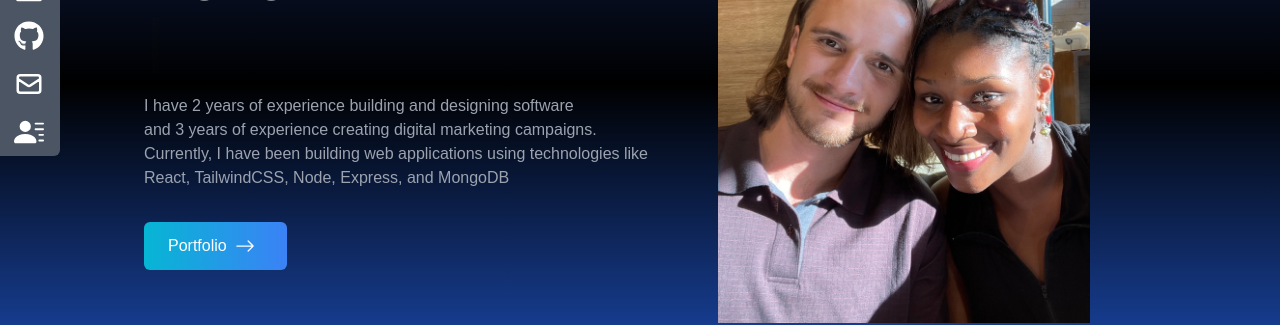
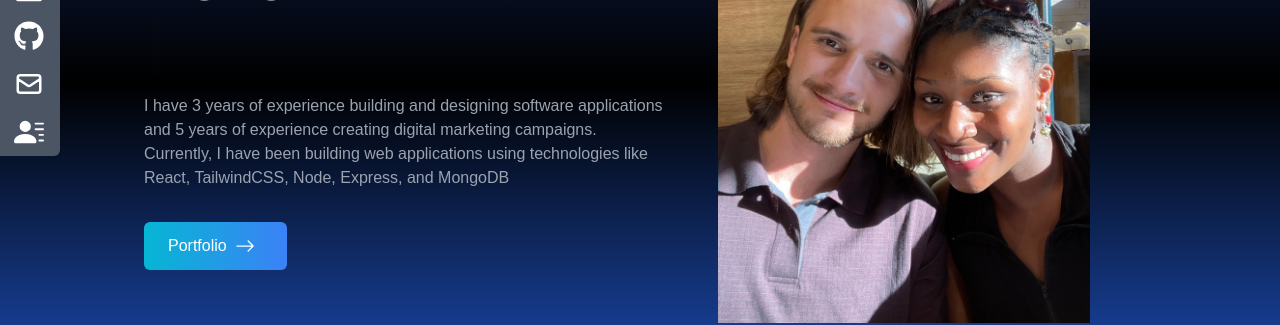
Before and after one commit to gwentzel26/react_portfolio, a React (Create React App) app in the folder react_portfolio/: page / in a window 1280 px wide. Shown: the part 316-641 px from the top of the page. Built offline with nearby package versions, Linux system fonts and the light colour scheme.

Commit message:
Updated home

```diff
--- a/react_portfolio/src/components/Home.jsx
+++ b/react_portfolio/src/components/Home.jsx
@@ -20,8 +20,8 @@ const Home = () => {
           </h2>
 
           <p className="text-gray-400 py-6">
-            I have 2 years of experience building and designing software
-            <br></br> and 3 years of experience creating digital marketing
+            I have 3 years of experience building and designing software applications
+            <br></br> and 5 years of experience creating digital marketing
             campaigns. <br></br> Currently, I have been building web
             applications using technologies like React, TailwindCSS, Node,
             Express, and MongoDB
```
